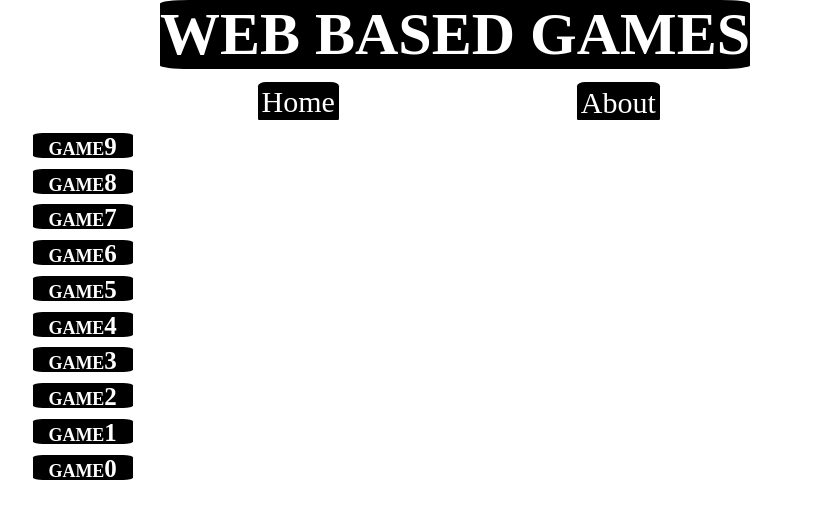
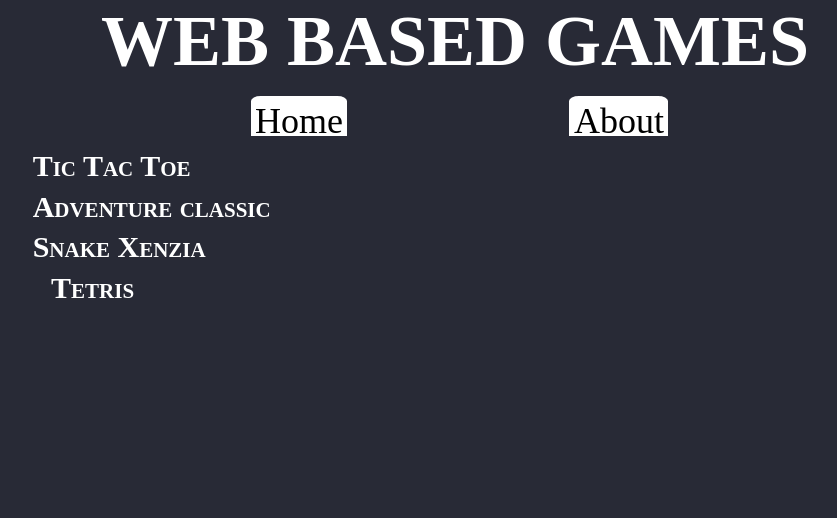
Before and after one commit to webbasedgames/webbasedgames.github.io, a plain HTML site: page index.html in a window 1280 px wide. Shown: the whole page, without its empty margins (185-1022 px from the left). Drawn offline with Linux system fonts and the light colour scheme.

Commit message:
Add game names

```diff
--- a/css/index.css
+++ b/css/index.css
@@ -3,7 +3,7 @@
   --main-text-color: var(--header-text-color);
   --nav-link-bg-color: #000000;
   --nav-link-text-color: #ffffff;
-  font-size: 1.25em;
+  font-size: 1.5em;
 }
 
 * {
@@ -13,7 +13,7 @@
 
 body {
   color: var(--header-text-color);
-  background: url('../img/game1.png') center/cover no-repeat;
+  background: #282a36;
 }
 
 header {
@@ -21,7 +21,7 @@ header {
   flex-direction: column;
   align-items: center;
   width: 100vw;
-  height: 15vh;
+  height: 17vh;
   text-align: center;
   overflow: auto;
 }
@@ -30,7 +30,6 @@ header h1 {
   font-size: 3rem;
   width: max-content;
   height: max-content;
-  background-color: var(--nav-link-bg-color);
   border-radius: 5%;
   margin-bottom: 1%;
 }
@@ -54,12 +53,12 @@ header h1 {
   display: inline-block;
   min-height: fit-content;
   padding: 5%;
-  background-color: var(--nav-link-bg-color);
+  background-color: #ffffff;
   border-radius: 10%;
   text-align: center;
   font-size: 1.5rem;
   text-decoration: none;
-  color: var(--nav-link-text-color);
+  color: #000000;
 }
 
 .title-of-project {
@@ -77,7 +76,7 @@ main {
   flex-direction: row;
   justify-content: center;
   padding-top: 1%;
-  min-height: 85vh;
+  min-height: 83vh;
   width: 60%;
 }
 
@@ -95,7 +94,6 @@ main {
   font-weight: bold;
   height: fit-content;
   align-self: flex-start;
-  background-color: var(--nav-link-bg-color);
 }
 
 .game-list {
@@ -118,7 +116,6 @@ main {
   transition-duration: 0.2s;
   font-variant: small-caps;
   font-weight: bold;
-  background-color: var(--nav-link-bg-color);
 }
 
 .game-list li a:hover {
--- a/js/index.js
+++ b/js/index.js
@@ -11,18 +11,16 @@ class Game {
 }
 
 let i = 10;
-let games = [];
-
-while (i--) {
-  games.push(
-    new Game(
-      'game' + i,
-      'Lorem ipsum dolor sit amet consectetur adipisicing elit. Eius numquam vero facere corrupti minus voluptatibus aspernatur temporibus rem eaque, id rerum dignissimos repellendus? Corporis numquam molestiae repellendus rem error aut culpa quae itaque, aliquam, facilis qui labore dolores, voluptas consequatur.' +
-        i,
-      'https://www.google.com'
-    )
-  );
-}
+let games = [
+  new Game('Tic Tac Toe', 'The classic Tic Tac Toe game', '../tictactoe.html'),
+  new Game(
+    'Adventure classic',
+    'A text based adventure game to pass the time for a while',
+    '../adventure.html'
+  ),
+  new Game('Snake Xenzia', 'The classic snake in a box game', '../snake.html'),
+  new Game('Tetris', 'The classic game of Tetris', '../tetris.html'),
+];
 
 let ul = document.getElementsByClassName('game-list')[0];
 for (let game of games) {
```
